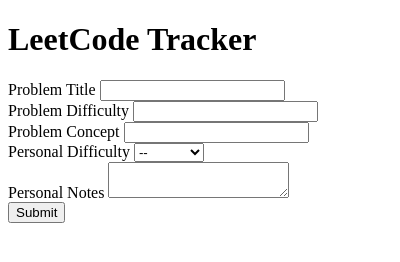
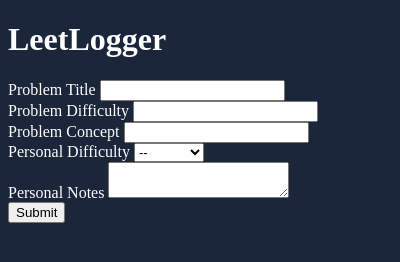
Before and after one commit to Tyler-Arciniaga/LeetCode-Tracker-Extension, a browser extension: page popup.html in a window 400 px wide. Drawn offline with Linux system fonts and the light colour scheme.

Commit message:
Add CSS file for styling LeetLogger fully functional (still need to test though). Now adding css for styling and UX.

```diff
--- a/popup.html
+++ b/popup.html
@@ -4,9 +4,10 @@
     <meta charset="UTF-8">
     <meta name="viewport" content="width=device-width, initial-scale=1.0">
     <title>LeetCode Tracker</title>
+    <link href="style.css" rel="stylesheet" type="text/css" />
 </head>
 <body>
-    <h1>LeetCode Tracker</h1>
+    <h1>LeetLogger</h1>
 
 
     <form id = "leetcode-form">
--- /dev/null
+++ b/style.css
@@ -0,0 +1,4 @@
+body {
+    background-color: #1B263B;
+    color: white;
+}
```
Also changed, not shown: manifest.json.
